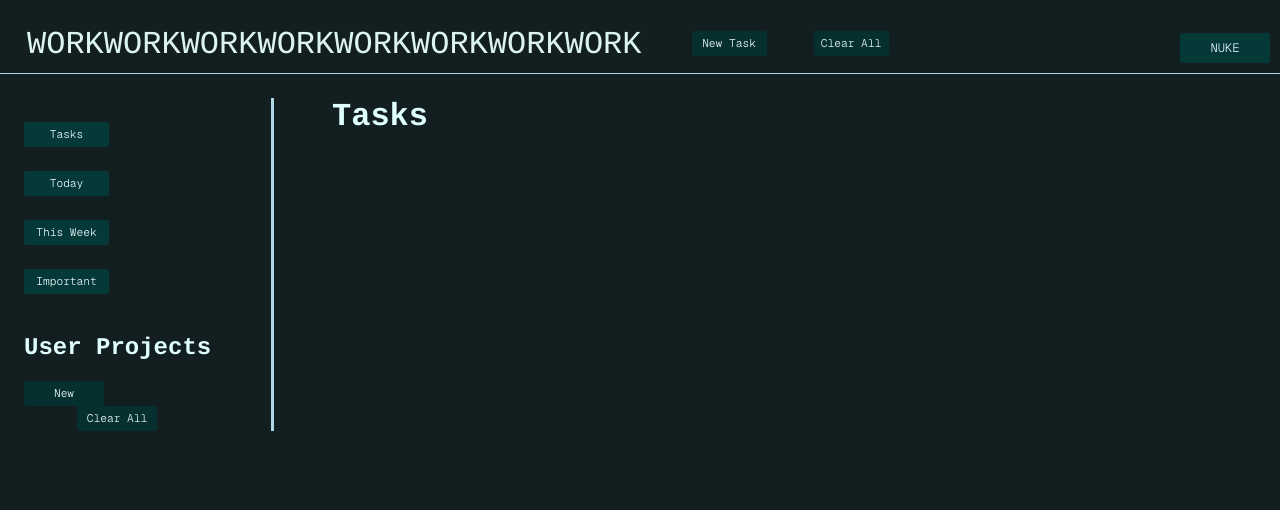
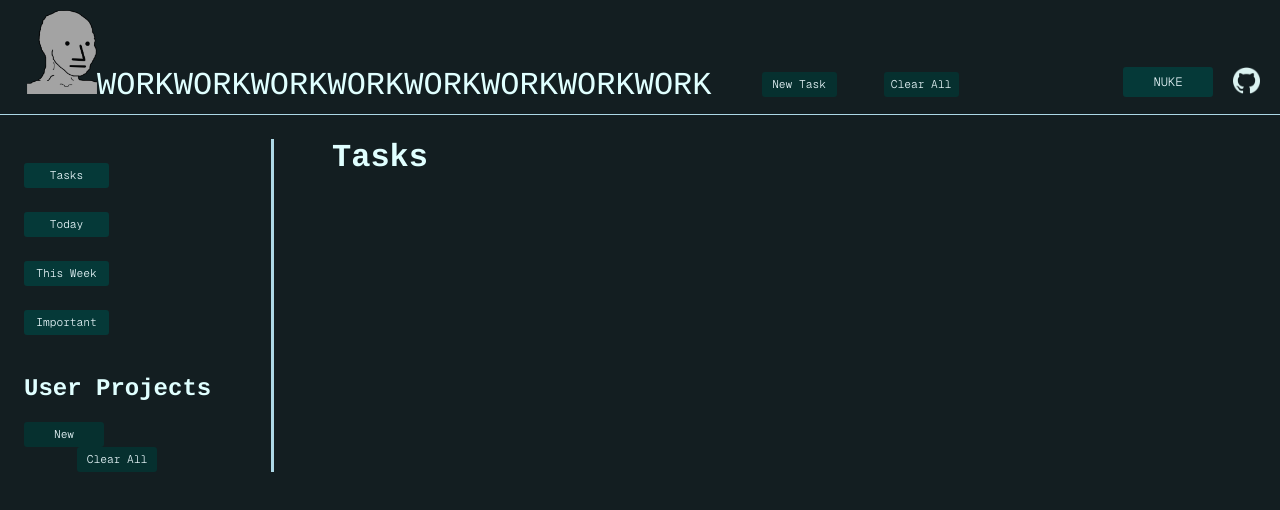
Before and after one commit to lspacka/TOP-TODO, a website built with webpack: page src/index.html in a window 1280 px wide. Built offline with nearby package versions, Linux system fonts and the light colour scheme.

Commit message:
some stylin fixes

```diff
--- a/src/index.html
+++ b/src/index.html
@@ -10,22 +10,28 @@
   <main class="app">
     <header>
       <a href="https://www.youtube.com/watch?v=A07Vqpcbf3s" target="_blank">
-        WORKWORKWORKWORKWORKWORKWORKWORK
-        <!-- <img src="./wojak_npc.png" alt="I support this project" width="90" height="90"> -->
+        <!-- WORKWORKWORKWORKWORKWORKWORKWORK -->
+        <img src="./wojak_npc.png" alt="I support this project" class="wojak">
       </a>
-      <!-- WORKWORKWORKWORKWORKWORKWORKWORK -->
+      WORKWORKWORKWORKWORKWORKWORKWORK
       <!-- <button class="test-button">TEST</button> -->
       <div class="heading-buttons">
         <button class="new-task-btn">New Task</button>
         <button class="clear-tasks">Clear All</button>
       </div>
-      <button class="clear-ls">NUKE</button>
+      <div class="right-end">
+        <button class="clear-ls">NUKE</button>
+        <a href="https://github.com/lspacka/TOP-TODO" target="_blank">
+          <img src="/resources/icons/github.png" alt="github icon" class="github-icon">
+        </a>
+      </div>
     </header>
     <div class="content">
       <div class="projects">
         <button class="project-button default-project-button">Tasks</button>
         <button class="project-button default-project-button">Today</button>
         <button class="project-button default-project-button">This Week</button>
+        <!-- <button class="project-button default-project-button">Other Dates</button> -->
         <button class="project-button default-project-button">Important</button>
         <div class="user-projects">
           <h2>User Projects</h2>
--- a/src/index.js
+++ b/src/index.js
@@ -337,7 +337,7 @@ clear_projects.addEventListener('click', () => {
   // current_pro = default_pro
   // console.log('current pro: ', current_pro)
   // console.log('default pro: ', default_pro)
-  localStorage.setItem('allPros', JSON.stringify(all_pros))  // what is this even doing ffs...
+  // localStorage.setItem('allPros', JSON.stringify(all_pros))  // what is this even doing ffs...
 
   current_pro = all_pros[0]
   localStorage.setItem('currentPro', JSON.stringify(current_pro))
--- a/src/style.css
+++ b/src/style.css
@@ -26,10 +26,10 @@ body {
 header {
   border-bottom: 1px solid lightblue;
   font-size: 2rem;
-  margin-top: 1rem;
+  /* margin-top: 1rem; */
   display: flex;
   align-items: end;
-  padding: 10px 10px 10px 27px;
+  padding: 10px 20px 10px 27px;
 }
 
 a {
@@ -90,6 +90,7 @@ label {
 
 .clear-ls {
   margin-left: auto;
+  /* margin-right: 20px; */
 }
 
 #delete-project {
@@ -464,3 +465,22 @@ li {
 .tasks-list > li {
  z-index: 1;
 }
+
+.wojak {
+  width: 70px;
+}
+
+.right-end {
+  margin-left: auto;
+  display: flex;
+  /* justify-content: space-between; */
+  gap: 20px;
+}
+
+.github-icon {
+  width: 27px;
+}
+
+.github-icon:hover {
+  cursor: pointer;
+}
```
Also changed, not shown: TODO.txt (+3 -8 lines), dist/085e6e1de754881aad3a.png (added), dist/a3724c0160af7cb34846.png (added), dist/index.html, dist/main.js, resources/icons/github.png (added).
